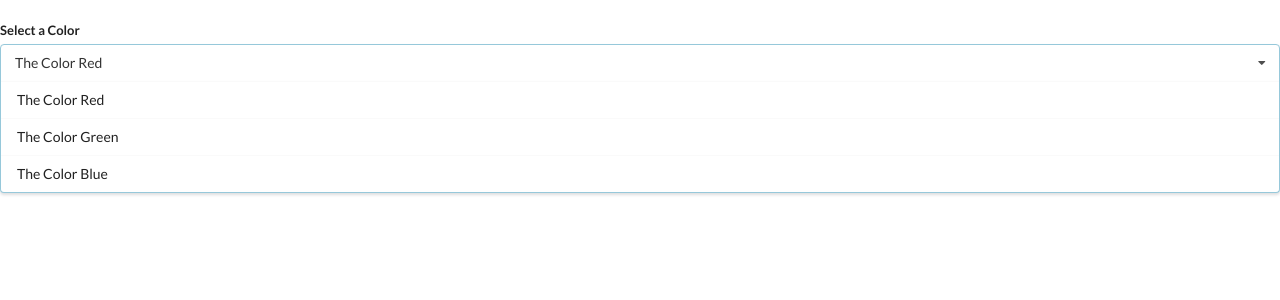
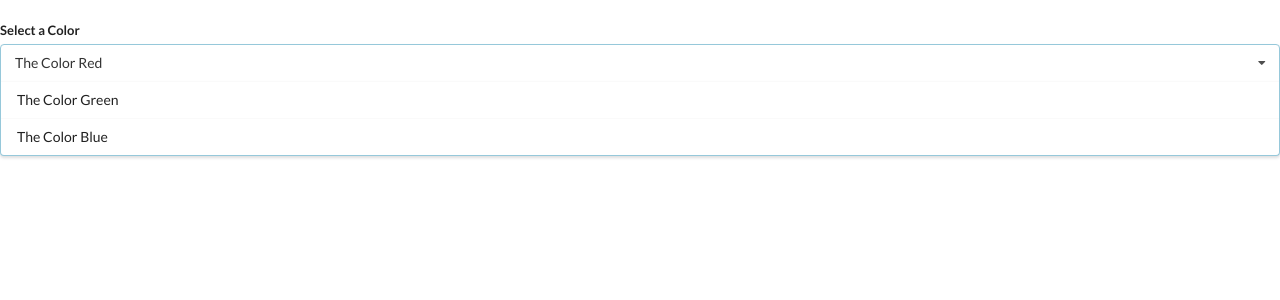
Before and after one commit to SkyHustle/widgets, a React (Create React App) app: page / in a window 1280 px wide. Shown: the top 300 px of the page. Built offline with nearby package versions, Linux system fonts and the light colour scheme.

Commit message:
Filter the options list

```diff
--- a/src/components/DropDown.js
+++ b/src/components/DropDown.js
@@ -2,11 +2,12 @@ import React from 'react';
 
 const DropDown = ({ options, selected, onSelectedChange }) => {
 
-    const renderedOptions = options.map((option) => {
+    const renderedOptions = options.map(option => {
+        if (option.value === selected.value) { return null; }
         return (
             <div
+                key={option.value}
                 onClick={() => onSelectedChange(option)}
-                key={option.value}
                 className="item"
             >
                 {option.label}
```
